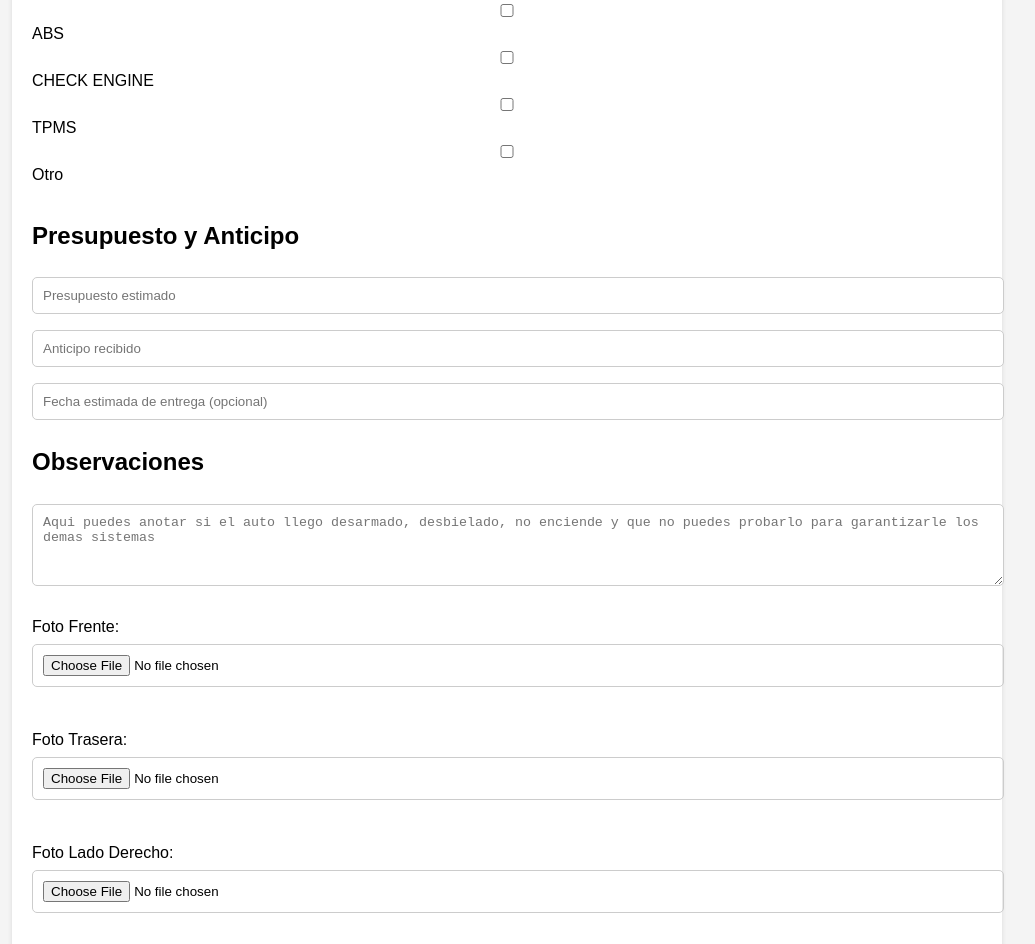
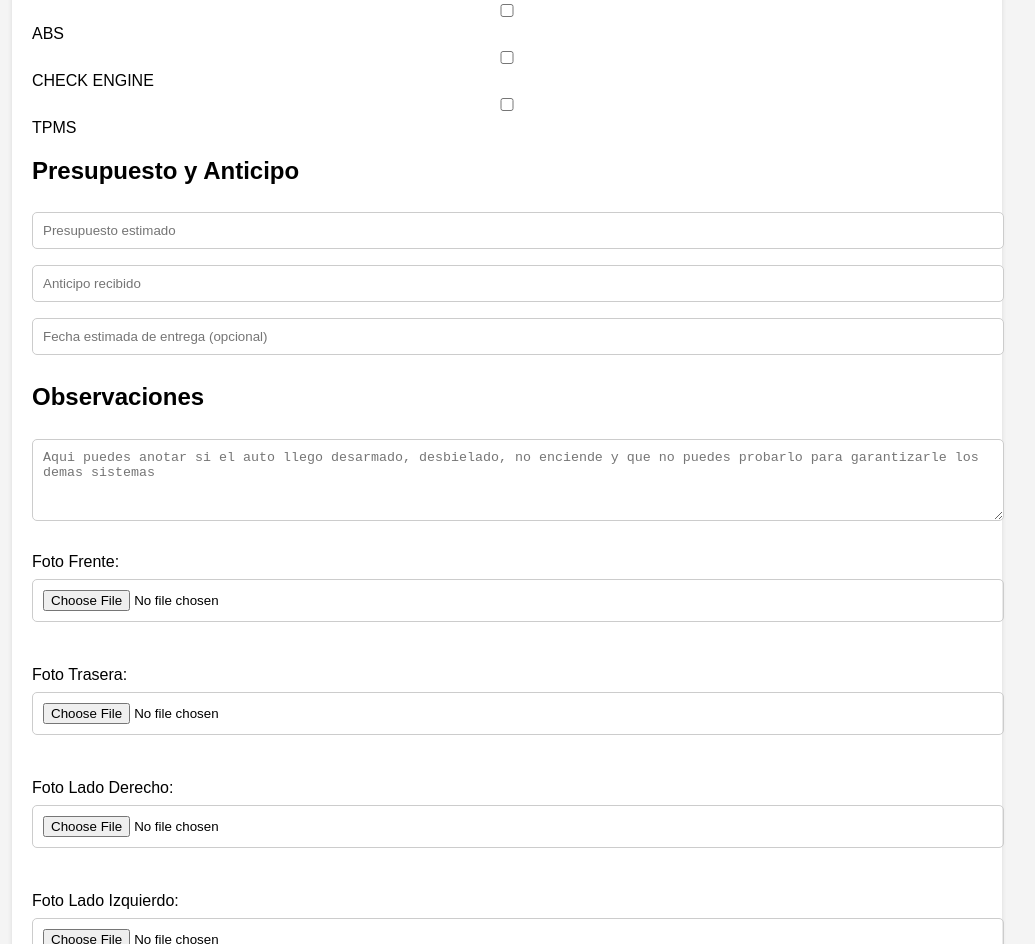
Before and after one commit to intrack360/RECEPCION-DIGITAL-DE-VEHICULOS, a plain HTML site: page index.html in a window 1280 px wide. Shown: the part 1180-2124 px from the top of the page, without its empty margins (133-1168 px from the left). Drawn offline with Linux system fonts and the light colour scheme.

Commit message:
Update index.html

```diff
--- a/index.html
+++ b/index.html
@@ -128,7 +128,6 @@
 <label><input type="checkbox" name="testigos[]" value="ABS"> ABS</label><br>
 <label><input type="checkbox" name="testigos[]" value="CHECK ENGINE"> CHECK ENGINE</label><br>
 <label><input type="checkbox" name="testigos[]" value="TPMS"> TPMS</label><br>
-  <label><input type="checkbox" name="testigos[]" value="Otro"> Otro</label><br><br>
 </div>
 
   <div class="seccion">
```
